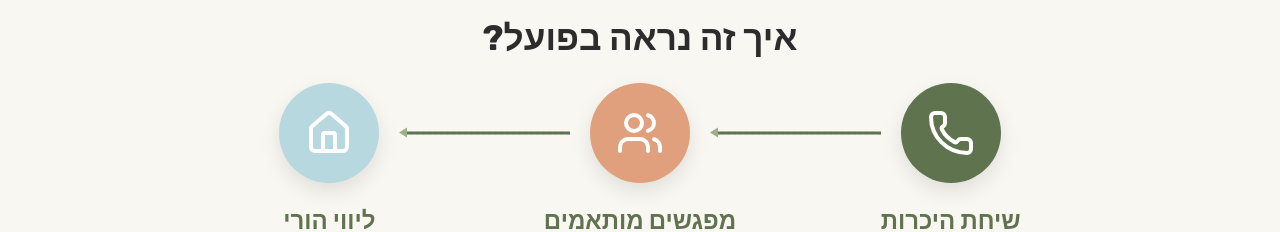
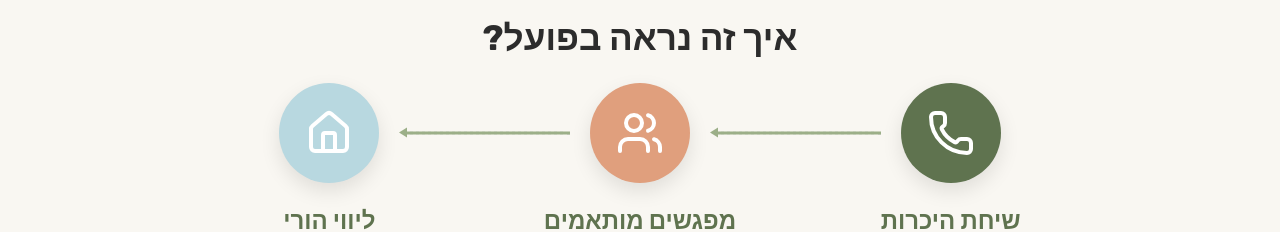
Before and after one commit to yanai101/yaarit-cbt, a React (Vite) app: page / in a window 1280 px wide. Shown: the part 2440-2672 px from the top of the page. Built offline with nearby package versions, Linux system fonts and the light colour scheme.

Commit message:
style: changed process animation fill line color to light sage to match arrowhead

```diff
--- a/src/components/TheProcess.css
+++ b/src/components/TheProcess.css
@@ -115,7 +115,7 @@
     top: -3px; /* Align perfectly over the top border */
     right: 0;
     height: 3px;
-    background-color: var(--color-sage-dark);
+    background-color: var(--color-sage);
     z-index: 2;
   }
 
```
